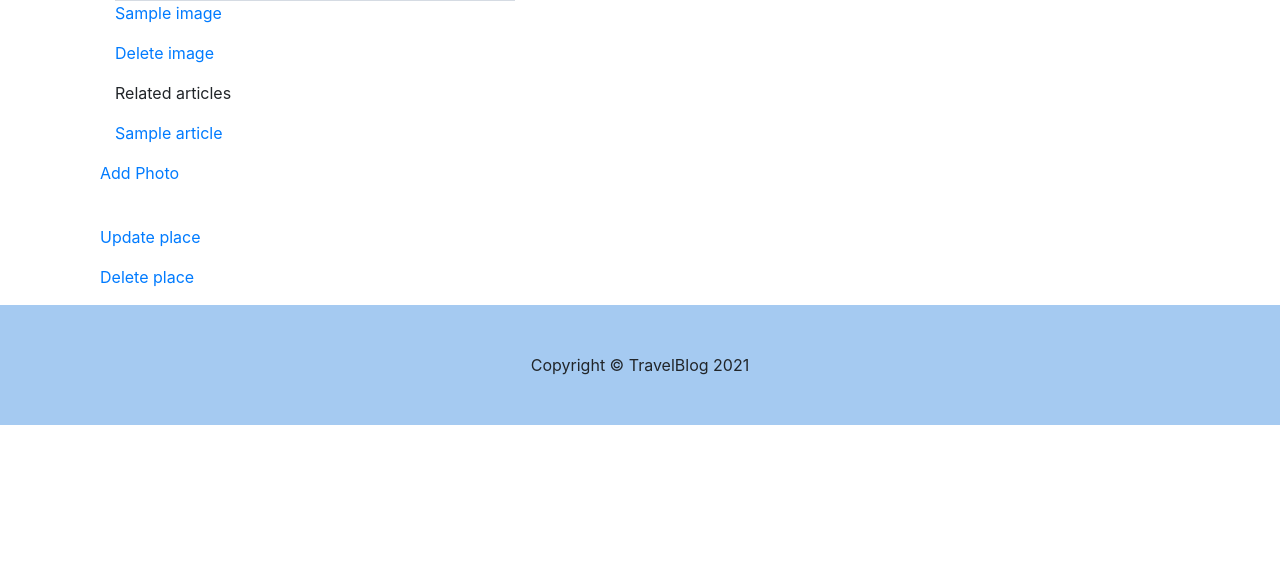
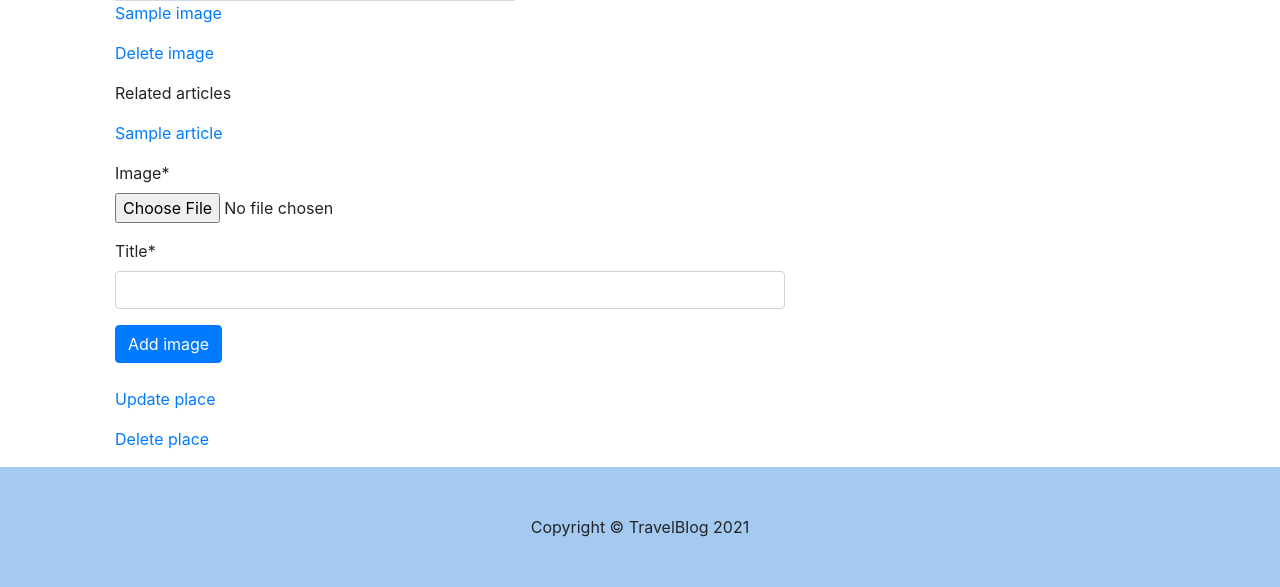
Before and after one commit to konradkrasno/travelblog, a Django app: a page that uses places/templates/places/place/detail.html in a window 1280 px wide. Shown: the part 595-1182 px from the top of the page. Before the commit the page ends 1020 px from the top, so only its background shows below. Run offline with Django 3.2, Linux system fonts and the light colour scheme; a user stored in the database is signed in; tables that the repository leaves empty hold one stand-in row (values such as "Sample post"); grey boxes marked "Sample" are stand-in pictures; some libraries are stand-ins or nearby versions.

Commit message:
Add AddImageForm to PlaceDetailView

```diff
--- a/images/templates/images/image/detail.html
+++ b/images/templates/images/image/detail.html
@@ -9,12 +9,14 @@
     <img src="{% thumbnail image.image 500x0 %}">
     <a href="{{ image.place.get_absolute_url }}"><p>{{ image.title }}</p></a>
     <div class="container pl=5">
+      {% with related_articles=image.place.article_places.all %}
         {% if related_articles %}
           <p>Related articles</p>
-        {% for article_place in image.place.article_places.all %}
+          {% for article_place in related_articles %}
             <a href="{{ article_place.article.get_absolute_url }}"><p>{{ article_place.article.title }}</p></a>
           {% endfor %}
         {% endif %}
+      {% endwith %}
     </div>
   </div>
 {% endblock %}
--- a/places/templates/places/place/detail.html
+++ b/places/templates/places/place/detail.html
@@ -1,5 +1,5 @@
 {% extends "base.html" %}
-
+{% load crispy_forms_tags %}
 {% load thumbnail %}
 
 {% block title %}Place Detail{% endblock %}
@@ -19,17 +19,26 @@
           <a href="{% url 'images:delete' pk=image.id %}"><p>Delete image</p></a>
         {% endif %}
       {% endfor %}
+
+      {% with related_articles=place.article_places.all %}
+        {% if related_articles %}
           <p>Related articles</p>
-      {% for article_place in place.article_places.all %}
+          {% for article_place in related_articles %}
             <a href="{{ article_place.article.get_absolute_url }}"><p>{{ article_place.article.title }}</p></a>
           {% endfor %}
-    </div>
+        {% endif %}
+      {% endwith %}
 
       {% if place.author == request.user %}
-      <a href="{% url 'images:add' place_id=place.id %}"><p>Add Photo</p></a>
+        <form action="{% url 'places:add_image' place.id %}" method="post">
+          {{ add_image_form|crispy }}
+          {% csrf_token %}
+          <button type="submit" class="btn btn-primary">Add image</button>
+        </form>
         <br>
         <a href="{% url 'places:update' pk=place.id slug=place.slug %}"><p>Update place</p></a>
         <a href="{% url 'places:delete' pk=place.id %}"><p>Delete place</p></a>
       {% endif %}
     </div>
+  </div>
 {% endblock %}
--- a/places/urls.py
+++ b/places/urls.py
@@ -1,10 +1,12 @@
 from django.urls import path
+from django.views.decorators.http import require_POST
 
 from . import views
 
 app_name = "places"
 
 urlpatterns = [
+    path("add_image/<int:pk>/", require_POST(views.AddImageView.as_view()), name="add_image"),
     path("create/", views.CreatePlaceView.as_view(), name="create"),
     path(
         "update/<int:pk>/<slug:slug>/", views.UpdatePlaceView.as_view(), name="update"
--- a/places/views.py
+++ b/places/views.py
@@ -1,9 +1,12 @@
 from django.contrib.auth.mixins import LoginRequiredMixin
+from django.http import HttpResponseForbidden
 from django.urls import reverse
-from django.views.generic import ListView
+from django.views.generic import DetailView, ListView, FormView
+from django.views.generic.detail import SingleObjectMixin
 from django.views.generic.edit import CreateView, DeleteView, UpdateView
 from djgeojson.views import GeoJSONLayerView
 
+from images.forms import AddImageForm
 from .forms import ImagesFormSet, PlaceForm, PlaceSearchForm
 from .models import Place
 
@@ -26,9 +29,14 @@ class PlaceListView(LoginRequiredMixin, ListView):
         return places
 
 
-class PlaceDetailView(LoginRequiredMixin, DeleteView):
+class PlaceDetailView(LoginRequiredMixin, DetailView):
     model = Place
     template_name = "places/place/detail.html"
+
+    def get_context_data(self, **kwargs):
+        data = super().get_context_data()
+        data["add_image_form"] = AddImageForm()
+        return data
 
 
 class CreatePlaceView(LoginRequiredMixin, CreateView):
@@ -91,3 +99,25 @@ class MapLayer(LoginRequiredMixin, GeoJSONLayerView):
     def get_queryset(self):
         username = self.kwargs.get("username", self.request.user.username)
         return super().get_queryset().filter(author__username=username)
+
+
+class AddImageView(SingleObjectMixin, FormView):
+    model = Place
+    template_name = "places/place/detail.html"
+    form_class = AddImageForm
+
+    def post(self, request, *args, **kwargs):
+        if not request.user.is_authenticated:
+            return HttpResponseForbidden()
+        self.object = self.get_object()
+        return super().post(request, *args, **kwargs)
+
+    def form_valid(self, form):
+        image = form.save(commit=False)
+        image.author = self.request.user
+        image.place = self.object
+        image.save()
+        return super().form_valid(form)
+
+    def get_success_url(self):
+        return self.object.get_absolute_url()
```
Also changed, not shown: images/views.py (+10 -8 lines). Lines whose indentation alone changed are shown as unchanged.
